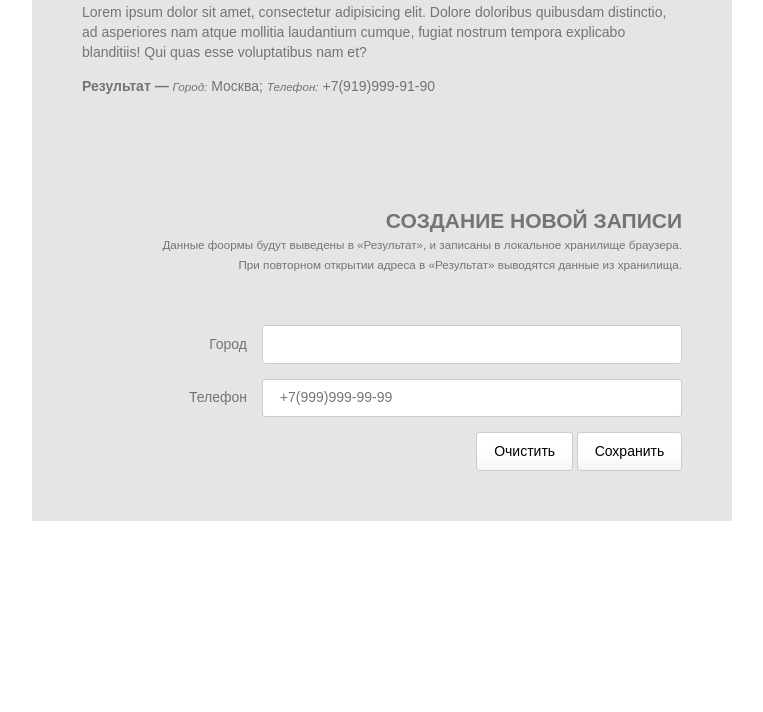
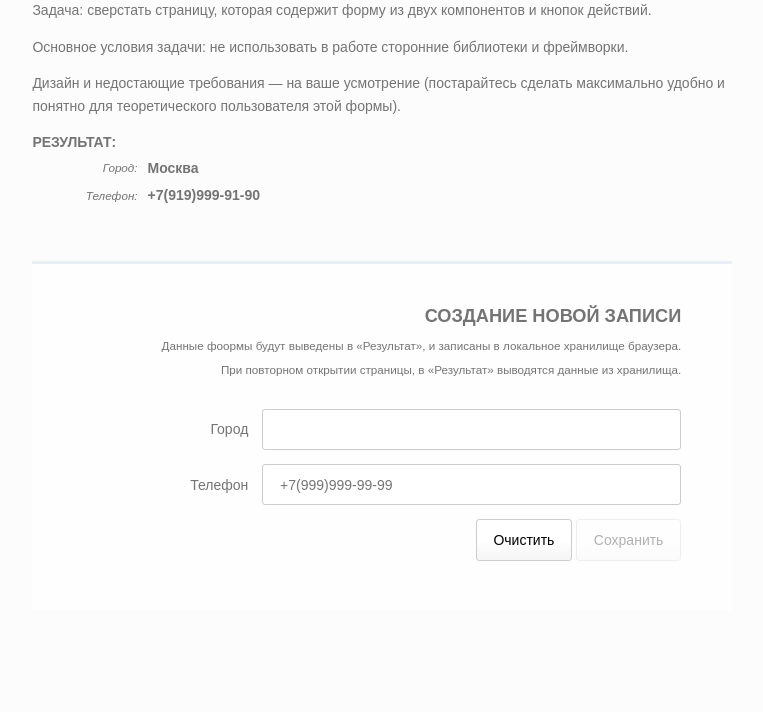
Before and after one commit to Petrovich1973/autosuggest, a website: page public/index.html in a window 1280 px wide. Shown: the part 111-823 px from the top of the page, without its empty margins (258-1021 px from the left). Before the commit the page ends 800 px from the top, so only its background shows below. Drawn offline with Linux system fonts and the light colour scheme; no server answers.

```diff
--- a/public/css/style.css
+++ b/public/css/style.css
@@ -2,8 +2,12 @@
 	margin: 0;
 	font-family: Arial;
 	font-size: 14px;
-	line-height: 1.42em;
+	line-height: 1.6em;
 	color: #747474;
+	background-color: rgba(0, 0, 0, .012)
+}
+h1 {
+	text-transform: uppercase;
 }
 input[type=text],
 button {
@@ -18,10 +22,9 @@
 	border-radius: 3px;
 	outline: none;
 	-webkit-user-select: none;
-	overflow: visible;
 }
 button {
-	background: #fff linear-gradient(to bottom, rgba(0,0,0,0) 0%,rgba(0,0,0,0) 50%,rgba(0,0,0,0.04) 100%);
+	background: #fff linear-gradient(to bottom, rgba(0,0,0,0) 0%, rgba(0,0,0,0) 50%, rgba(0,0,0,0.04) 100%);
 }
 button:hover {
 	cursor: pointer;
@@ -31,14 +34,26 @@
 	cursor: pointer;
 	transform: scale(1);
 }
-button > span {
-	position: relative;
+button:disabled {
+	cursor: not-allowed;
+	opacity: .3;
+	transform: scale(1);
+	background: #fff linear-gradient(to bottom, rgba(0,0,0,0) 0%, rgba(0,0,0,0) 50%, rgba(0,0,0,0.04) 100%) !important;
+	color: #000 !important;
+}
+
+.setColorPrimary {
+	background: rgba(66, 98, 168, 1);
+	color: #fff;
+}
+.textPrimary {
+	color: rgba(66, 98, 168, 1);
 }
 
 .container {
 	margin: 0 auto;
 	max-width: 800px;
-	padding: 50px;
+	padding: 3.6em;
 	box-sizing: border-box;
 }
 .align-right {
@@ -46,23 +61,30 @@
 }
 
 
-
-
-
 .form {
-	background-color: rgba(0,0,0,.1);
-	padding: 50px;
+	border-top: 3px solid rgba(66, 98, 168, .1);
+}
+.form-name {
+	margin: 0;
+	text-align: right;
+	text-transform: uppercase;
+	font-size: 1.3em;
+}
+.form-intro {
+    margin-top: .5em;
+    margin-bottom: 2em;
+	text-align: right;
 }
 .form-group {
 	display: flex;
 	justify-content: space-between;
 	align-items: center;
-	margin-bottom: 15px;
+	margin-bottom: 1em;
 }
 .form-group > label {
 	width: 30%;
-	padding: 4px 0;
-	padding-right: 15px;
+	padding: .6em 0;
+	padding-right: 1em;
 	text-align: right;
 	box-sizing: border-box;
 	-webkit-user-select: none;
@@ -116,29 +138,43 @@
 
 
 
-.menu {
-	list-style: none;
-	margin: 20px 0;
-	padding: 0;
-	display: flex;
-	justify-content: space-between;
-	font-size: .81em;
+.panel {
+	padding: 3.6em;
+	margin: 3.6em 0;
+	/*background-color: rgba(0, 0, 0, .08)*/
+	background-color: rgba(255, 255, 255, .8)
 }
-.menu-item {
-	padding: 4px 14px;
-	text-transform: uppercase;
-	background-color: rgba(0, 0, 0, .1);
-	cursor: pointer;
-	text-align: center;
-	white-space: nowrap;
+.panel > *:first-child {
+	margin-top: -.5em;
 }
-.menu-item.active,
-.menu-item:hover {
-	background-color: rgba(83, 153, 195, 1);
-	color: #fff;
+.panel > *:last-child {
+	margin-bottom: 0;
 }
 
-.list {
-	padding: 50px;
-	background-color: rgba(0,0,0,.1)
+
+.res {
+
 }
+.res-title {
+	margin: 0;
+	text-transform: uppercase;
+}
+.res-table {
+	margin-left: 3.6em;
+}
+.res-table tr > td:first-child {
+	padding-right: .5em;
+	text-align: right;
+}
+
+
+
+
+@media (max-width: 500px) {
+	.container {
+		padding: 3.6em 0;
+	}
+	.task {
+		padding: 0 3.6em;
+	}
+}
--- a/public/index.html
+++ b/public/index.html
@@ -1,5 +1,5 @@
 <!DOCTYPE html>
-<html lang="en">
+<html lang="ru">
 <head>
 	<meta charset="UTF-8">
 	<title>Autosuggest</title>
@@ -11,40 +11,40 @@
 
 	<div class="container">
 
-		<div id="list" class="list">
-			<p>Lorem ipsum dolor sit amet, consectetur adipisicing elit. Dolore doloribus quibusdam distinctio, ad asperiores nam atque mollitia laudantium cumque, fugiat nostrum tempora explicabo blanditiis! Qui quas esse voluptatibus nam et?</p>
-			<p><strong>Результат —</strong> <small><em>Город:</em></small> <span id="resultCity">Москва</span>; <small><em>Телефон:</em></small> <span id="resultPhone">+7(919)999-91-90</span></p>
+		<div class="task" id="task">
+			<h1>Autosuggest</h1>
+			<p>Задача: сверстать страницу, которая содержит форму из двух компонентов и кнопок действий.</p>
+			<p>Основное условия задачи: не использовать в работе сторонние библиотеки и фреймворки.</p>
+			<p>Дизайн и недостающие требования — на ваше усмотрение (постарайтесь сделать максимально удобно и понятно для теоретического пользователя этой формы).</p>
+			<div class="res" id="res">
+				<h4 class="res-title">Результат:</h4>
+				<table class="res-table">
+					<tbody>
+						<tr>
+							<td><small><em>Город:</em></small></td>
+							<td><strong id="resultCity">Москва</strong></td>
+						</tr>
+						<tr>
+							<td><small><em>Телефон:</em></small></td>
+							<td><strong id="resultPhone">+7(919)999-91-90</strong></td>
+						</tr>
+					</tbody>
+				</table>
+			</div>
 		</div>
-
-<!-- 		<ul class="menu">
-			<li class="menu-item">Home</li>
-			<li class="menu-item">About us</li>
-			<li class="menu-item active">Services</li>
-			<li class="menu-item">Partners</li>
-			<li class="menu-item">Customers</li>
-			<li class="menu-item">Projects</li>
-			<li class="menu-item">Carrers</li>
-			<li class="menu-item">Contact</li>
-		</ul> -->
-
-<!-- 		<div class="sidebar">
-			<p><a class="menuButton" href="home">Home</a></p>
-			<p><a class="menuButton" href="about">About</a></p>
-			<p><a class="menuButton" href="contact">Contact Us</a></p>
-			<p><a class="menuButton" href="links">Links</a></p>
-		</div> -->
 
 		<div class="result"></div>
 
-		<form class="form" id="form" onsubmit="return false">
-			<h2 style="margin: 0; text-align: right; text-transform: uppercase;">Создание новой записи</h2>
-			<p style="margin-top: 5px; margin-bottom: 50px; text-align: right;">
-				<small>Данные фоормы будут выведены в «Результат», и записаны в локальное хранилище браузера.<br/>При повторном открытии адреса в «Результат» выводятся данные из хранилища.</small>
+		<form class="panel form" id="form">
+			<h2 class="form-name">Создание новой записи</h2>
+			<p class="form-intro">
+				<small>Данные фоормы будут выведены в «Результат», и записаны в локальное хранилище браузера.<br/>
+				При повторном открытии страницы, в «Результат» выводятся данные из хранилища.</small>
 			</p>
 			<div class="form-group">
 				<label for="city">Город</label>
 				<div>
-					<input type="text" class="autosuggest" id="city" required autocomplete="off">
+					<input type="text" class="autosuggest" id="city" name="city" required autocomplete="off">
 					<div class="suggest">
 						<ul>
 							<li>Лондон</li>
@@ -59,12 +59,20 @@
 			<div class="form-group">
 				<label for="phone">Телефон</label>
 				<div>
-					<input type="text" id="phone" required autocomplete="off" title="+7(999)999-99-99" placeholder="+7(999)999-99-99" pattern="[\+]7[\(]\d{3}[\)]\d{3}[\-]\d{2}[\-]\d{2}">
+					<input
+					type="text"
+					id="phone"
+					name="phone"
+					required
+					autocomplete="off"
+					title="+7(999)999-99-99"
+					placeholder="+7(999)999-99-99"
+					pattern="[\+]7[\(]\d{3}[\)]\d{3}[\-]\d{2}[\-]\d{2}">
 				</div>
 			</div>
 			<div class="align-right">
-				<button type="reset"><span>Очистить</span></button>
-				<button type="submit">Сохранить</button>
+				<button type="reset">Очистить</button>
+				<button type="submit" class="setColorPrimary" disabled>Сохранить</button>
 			</div>
 		</form>
 
--- a/public/js/autosuggest.js
+++ b/public/js/autosuggest.js
@@ -3,6 +3,32 @@
 	suggestItem = document.querySelectorAll('.suggest li');
 
 autosuggest.onfocus = handleFocus;
+
+
+
+var urlRequest = 'http://kladr-api.ru/api.php?contentType=city&limit=10&query=мос';
+//var urlRequest = 'http://tanko.ru/index.html';
+
+var XHR = ( "onload" in new XMLHttpRequest() ) ? XMLHttpRequest : XDomainRequest;
+
+var xhr = new XHR();
+
+xhr.open('GET', urlRequest, true);
+
+//xhr.setRequestHeader('Access-Control-Allow-Origin', 'application/json');
+
+xhr.onload = function() {
+  console.log( this.responseText );
+}
+
+xhr.onerror = function() {
+  console.log( 'readyState= ' + this.readyState );
+  console.log( 'status=' + this.status );
+}
+
+xhr.send();
+
+
 // autosuggest.onblur = function() {
 // 	console.log('onblur')
 // 	if(!this.value.length) {
@@ -97,7 +123,7 @@
     	},
     	show: function(extended) {
 
-    		extended.parent.onclick = console.log( getStart(extended.parent.innerText) )
+    		extended.parent.onclick = console.log( extended, '\n\n', getStart(extended.parent.textContent) )
 
     	}
     }
@@ -108,9 +134,23 @@
 };
 
 autocomplete.init({
-	parent: $('#list'),
+	parent: $('#task'),
 	width: 500
 })
+
+// $('#form').onsubmit = function(e) {
+// 	console.log(e)
+// 	return false;
+// };
+
+//var form = document.querySelector("#form");
+$("#form").addEventListener("submit", function(e) {
+	e.preventDefault();
+	console.log(this.elements.city.value, this.elements.phone.value);
+	$("#resultCity").innerText = this.elements.city.value;
+	$("#resultPhone").innerText = this.elements.phone.value;
+	return false;
+});
 
 // var s,
 // NewsWidget = {
```
Also changed, not shown: package.json (added, +15 -0 lines), server.js (added, +41 -0 lines), 1 other file.
